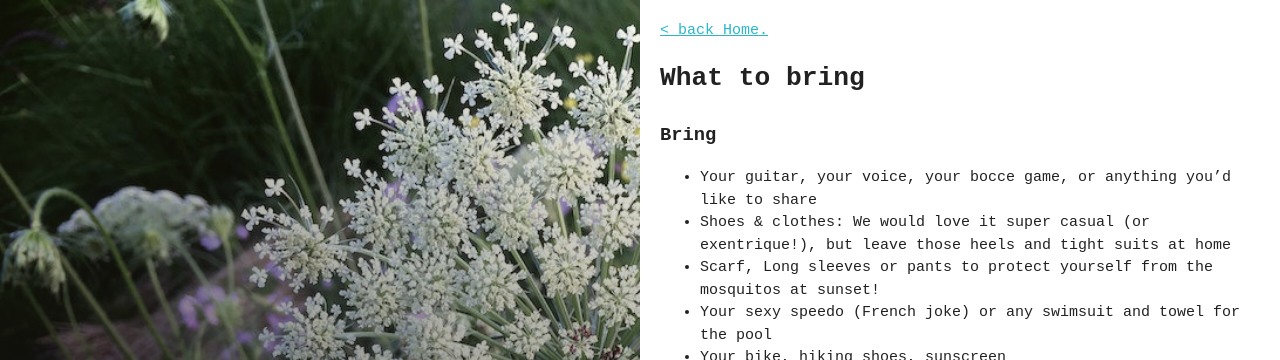
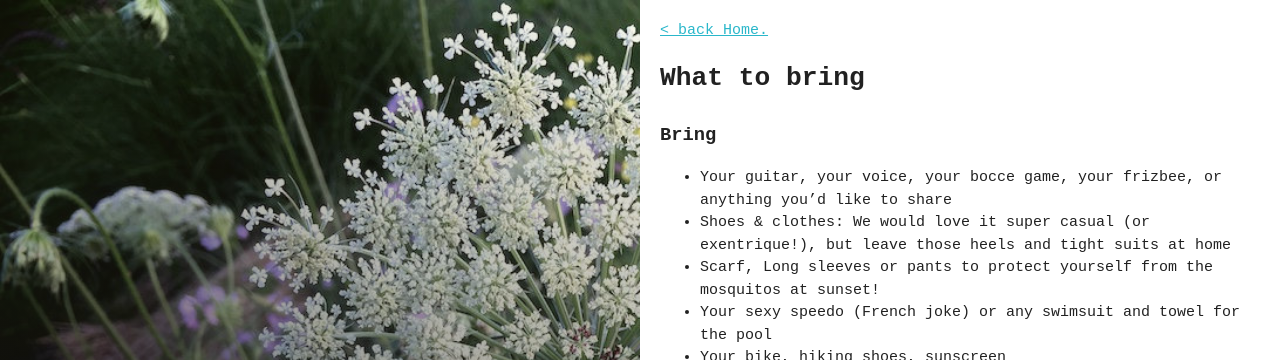
Before and after one commit to kevwalsh/carota, a Jekyll site: the page built from _posts/2015-01-06-what-to-bring.md, in a window 1280 px wide. Shown: the top 360 px of the page. Built offline with Jekyll 4.4.1, drawn with Linux system fonts in a browser that asks for light colours.

Commit message:
Update 2015-01-06-what-to-bring.md

```diff
--- a/_posts/2015-01-06-what-to-bring.md
+++ b/_posts/2015-01-06-what-to-bring.md
@@ -12,7 +12,7 @@ comingsoon: comingsoon
 
 #### Bring
 
-* Your guitar, your voice, your bocce game, or anything you'd like to share
+* Your guitar, your voice, your bocce game, your frizbee, or anything you'd like to share
 * Shoes & clothes: We would love it super casual (or exentrique!), but leave those heels and tight suits at home
 * Scarf, Long sleeves or pants to protect yourself from the mosquitos at sunset!
 * Your sexy speedo (French joke) or any swimsuit and towel for the pool
```
